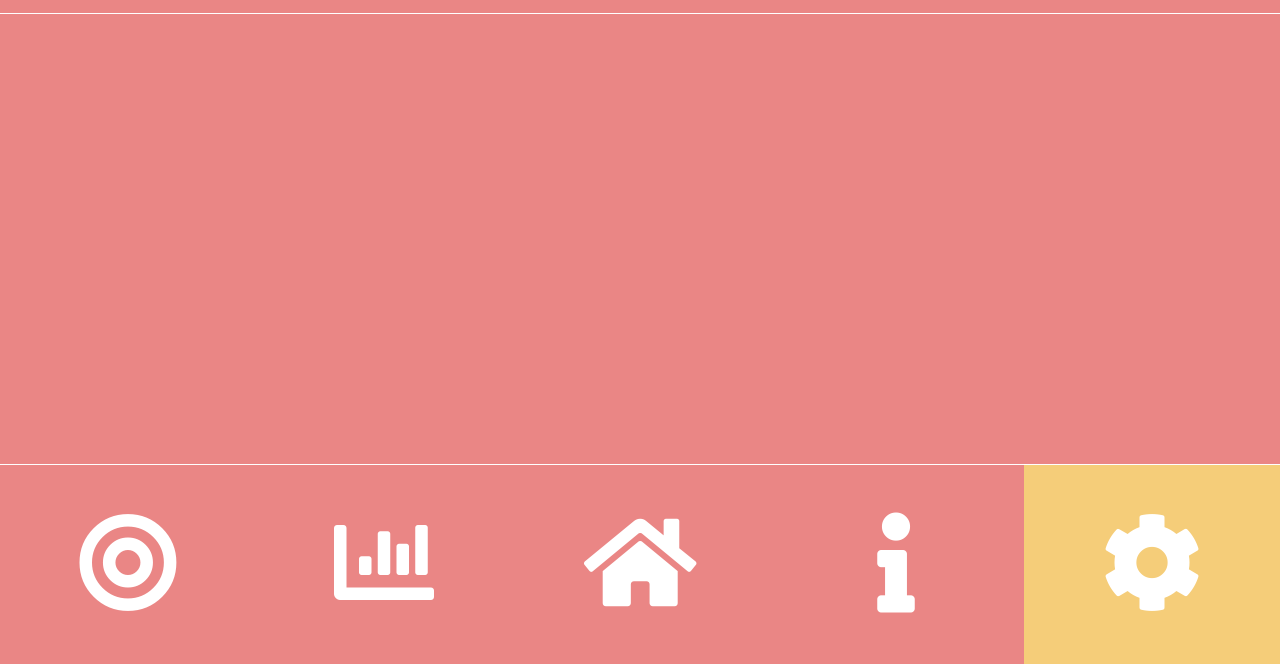
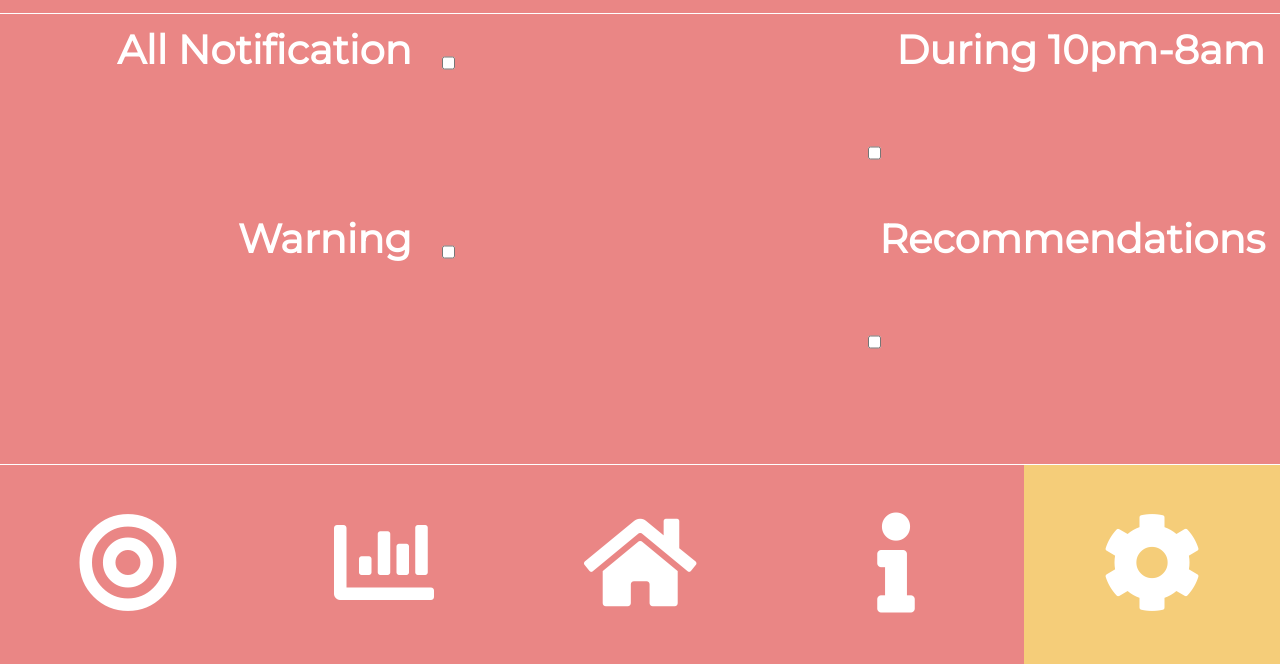
Before and after one commit to haemoolpa-jeon/haemoolpa-jeon.github.io, a plain HTML site: page settings-notifi.html in a window 1280 px wide. Shown: the part 136-800 px from the top of the page. Drawn offline with nearby package versions, Linux system fonts and the light colour scheme.

Commit message:
Update settings-notifi.html

```diff
--- a/settings-notifi.html
+++ b/settings-notifi.html
@@ -19,10 +19,34 @@
 			</div>
 		</div>
         <div class="container settings content contentWithHeading">
+            <form class="form-horizontal newGoalForm">
+				<fieldset>
+
+					<div class="form-group">
+						<label class="col-md-4 control-label" for="selectbasic">All Notification</label>
+						<div class="col-md-4">
+							<input type = "checkbox" name = "All Notification">
+						</div>
+
+						<label class="col-md-4 control-label" for="selectbasic">During 10pm-8am</label>
+						<div class="col-md-4">
+							<input type = "checkbox" name = "All Notification">
+						</div>
+
+						<label class="col-md-4 control-label" for="selectbasic">Warning</label>
+						<div class="col-md-4">
+							<input type = "checkbox" name = "All Notification">
+						</div>
+
+						<label class="col-md-4 control-label" for="selectbasic">Recommendations</label>
+						<div class="col-md-4">
+							<input type = "checkbox" name = "All Notification">
+						</div>
+					</div>
 
 
-
-
+				</fieldset>
+			</form>
         </div>
 
 		<footer class="footer">
```
